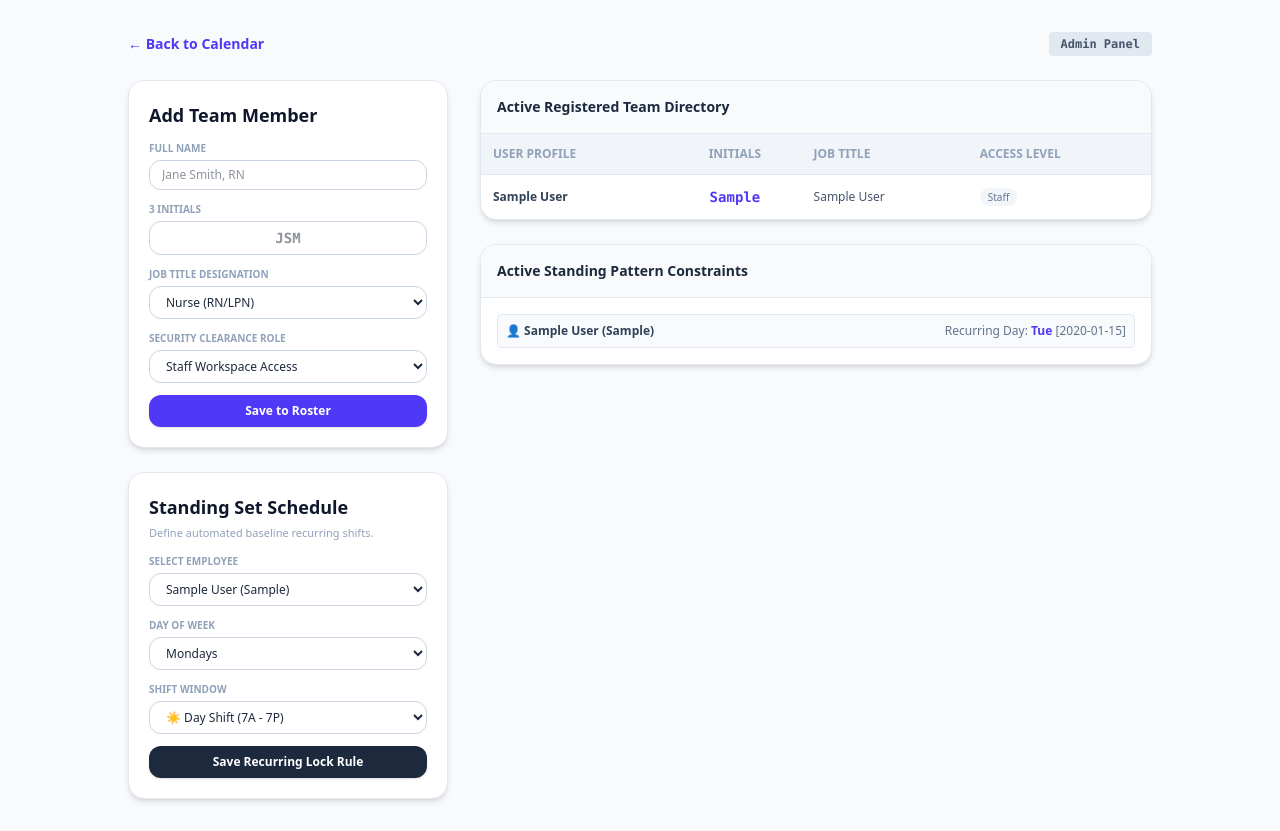
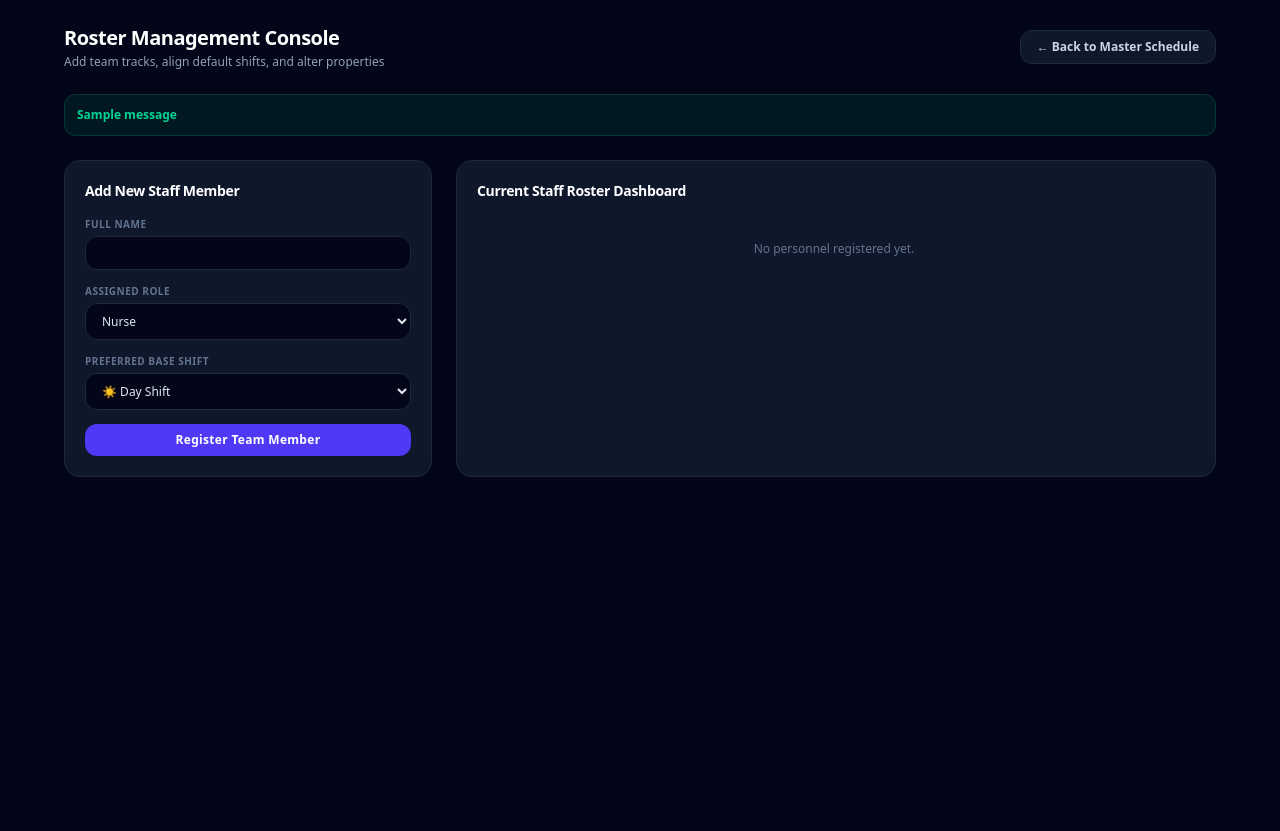
Before and after one commit to kmbarnett24/my-schedule-site, a Flask app: page /admin/register in a window 1280 px wide. After the commit the page ends 477 px from the top, so only its background shows below. Run offline with Flask 3, Linux system fonts and the light colour scheme; the visitor is signed in with stand-in values (Sample User, id 1); tables that the repository leaves empty hold one stand-in row (values such as "Sample post"); one stand-in notice (Sample message) is shown.

Commit message:
Add files via upload

```diff
--- a/app.py
+++ b/app.py
@@ -17,13 +17,11 @@
 app.config['SQLALCHEMY_TRACK_MODIFICATIONS'] = False
 db = SQLAlchemy(app)
 
-# Database Structures
 class User(db.Model):
     id = db.Column(db.Integer, primary_key=True)
-    name = db.Column(db.String(100), nullable=False)
-    initials = db.Column(db.String(3), unique=True, nullable=False)
+    name = db.Column(db.String(100), unique=True, nullable=False)
     role = db.Column(db.String(20), default='Staff')        # Staff or Manager
-    title = db.Column(db.String(30), default='Nurse')       # Nurse, Unit Clerk, Nurse Tech
+    title = db.Column(db.String(30), default='Nurse')       # Nurse, Unit Clerk, Nurse Tech, PRN
     preferred_shift = db.Column(db.String(10), default='Day') # Day or Night
     standing_schedules = db.relationship('StandingSchedule', backref='user', cascade="all, delete-orphan")
 
@@ -95,8 +93,8 @@
     daily_metrics = {}
     for d in range(1, 32):
         daily_metrics[d] = {
-            'D_RN': 0, 'D_UC': 0, 'D_NT': 0,
-            'N_RN': 0, 'N_UC': 0, 'N_NT': 0,
+            'D_RN': 0, 'D_UC': 0, 'D_NT': 0, 'D_PRN': 0,
+            'N_RN': 0, 'N_UC': 0, 'N_NT': 0, 'N_PRN': 0,
             'is_weekend': False
         }
 
@@ -111,6 +109,7 @@
             if claim.user.title == 'Nurse': daily_metrics[day_num][prefix + 'RN'] += 1
             elif claim.user.title == 'Unit Clerk': daily_metrics[day_num][prefix + 'UC'] += 1
             elif claim.user.title == 'Nurse Tech': daily_metrics[day_num][prefix + 'NT'] += 1
+            elif claim.user.title == 'PRN': daily_metrics[day_num][prefix + 'PRN'] += 1
 
     status_record = MonthStatus.query.filter_by(month_key=month_key).first()
     is_finalized = status_record.is_finalized if status_record else False
@@ -130,19 +129,22 @@
 @app.route('/login', methods=['GET', 'POST'])
 def login():
     if request.method == 'POST':
-        # Check for manager log in via initials entry field
-        manager_initials = request.form.get('manager_initials')
-        if manager_initials:
-            user = User.query.filter_by(initials=manager_initials.strip().upper(), role='Manager').first()
-            if user:
-                session['user_id'] = user.id
-                session['user_name'] = user.name
-                session['user_role'] = user.role
+        manager_code = request.form.get('manager_code')
+        if manager_code:
+            if manager_code.strip() == "9350":
+                # Ensure the default system manager is present in the database session dynamically
+                manager = User.query.filter_by(role='Manager').first()
+                if not manager:
+                    manager = User(name="System Manager", role="Manager", title="Manager", preferred_shift="Day")
+                    db.session.add(manager)
+                    db.session.commit()
+                session['user_id'] = manager.id
+                session['user_name'] = manager.name
+                session['user_role'] = manager.role
                 return redirect(url_for('index'))
-            flash('Invalid Manager Credentials.', 'error')
+            flash('Invalid Manager Code.', 'error')
             return redirect(url_for('login'))
 
-        # Standard staff dropdown profile selection
         user_id = request.form.get('user_id')
         user = User.query.get(user_id)
         if user and user.role == 'Staff':
@@ -256,12 +258,12 @@
     output = io.StringIO()
     writer = csv.writer(output)
 
-    writer.writerow(['Employee_ID_Initials', 'Shift_Date', 'Hours_Worked', 'Shift_Type_Code', 'Job_Title'])
+    writer.writerow(['Employee_Name', 'Shift_Date', 'Hours_Worked', 'Shift_Type_Code', 'Job_Title'])
     for s in shifts:
         for c in s.claims:
             if c.status == 'Approved':
                 shift_code = "DAY" if "7 AM" in s.time_slot else "NIGHT"
-                writer.writerow([c.user.initials, s.date, 12.0, shift_code, c.user.title])
+                writer.writerow([c.user.name, s.date, 12.0, shift_code, c.user.title])
 
     response = Response(output.getvalue(), mimetype="text/csv")
     response.headers["Content-Disposition"] = f"attachment; filename=Paycor_Export_{month_key}.csv"
@@ -275,13 +277,13 @@
 
         if action == 'register':
             full_name = request.form.get('name').strip()
-            initials = request.form.get('initials').strip().upper()
             role = request.form.get('role')
             title = request.form.get('title', 'Nurse')
             preferred_shift = request.form.get('preferred_shift', 'Day')
-            if len(initials) == 3 and not User.query.filter_by(initials=initials).first():
-                db.session.add(User(name=full_name, initials=initials, role=role, title=title, preferred_shift=preferred_shift))
+            if full_name and not User.query.filter_by(name=full_name).first():
+                db.session.add(User(name=full_name, role=role, title=title, preferred_shift=preferred_shift))
                 db.session.commit()
+                flash('Team member registered successfully!', 'success')
 
         elif action == 'set_standing':
             user_id = request.form.get('user_id')
@@ -293,9 +295,22 @@
                 db.session.commit()
                 flash('Standing schedule rule added successfully!', 'success')
 
-    all_users = User.query.order_by(User.role.desc(), User.name).all()
+    all_users = User.query.filter_by(role='Staff').order_by(User.name).all()
     standing_schedules = StandingSchedule.query.all()
     return render_template('register.html', users=all_users, standing_schedules=standing_schedules)
+
+@app.route('/admin/edit-staff/<int:user_id>', methods=['POST'])
+def edit_staff(user_id):
+    if session.get('user_role') != 'Manager': return redirect(url_for('index'))
+    user = User.query.get_or_404(user_id)
+
+    user.name = request.form.get('name').strip()
+    user.title = request.form.get('title')
+    user.preferred_shift = request.form.get('preferred_shift')
+
+    db.session.commit()
+    flash(f"Profile updated for {user.name}", "success")
+    return redirect(url_for('register_staff'))
 
 @app.route('/manager/apply-standing/<month_key>')
 def apply_standing(month_key):
@@ -326,8 +341,8 @@
 @app.route('/seed-database-xyz')
 def seed():
     db.create_all()
-    if not User.query.filter_by(initials="ADM").first():
-        db.session.add(User(name="Head Administrator", initials="ADM", role="Manager", title="Nurse", preferred_shift="Day"))
+    if not User.query.filter_by(role="Manager").first():
+        db.session.add(User(name="System Manager", role="Manager", title="Manager", preferred_shift="Day"))
     year = datetime.today().year
     for m in range(1, 13):
         num_days = calendar.monthrange(year, m)[1]
--- a/templates/register.html
+++ b/templates/register.html
@@ -3,140 +3,98 @@
 <head>
     <meta charset="UTF-8">
     <meta name="viewport" content="width=device-width, initial-scale=1.0">
-    <title>Roster & Standing Patterns Management</title>
+    <title>Roster Management Console</title>
     <script src="https://cdn.jsdelivr.net/npm/@tailwindcss/browser@4"></script>
 </head>
-<body class="bg-slate-50 text-slate-800 p-4 sm:p-8 min-h-screen">
-    <div class="max-w-5xl mx-auto">
-
-        <div class="flex justify-between items-center mb-6">
-            <a href="/" class="text-indigo-600 font-bold hover:underline text-sm">← Back to Calendar</a>
-            <span class="text-xs bg-slate-200 text-slate-600 px-3 py-1 font-mono rounded font-bold">Admin Panel</span>
+<body class="bg-slate-950 text-slate-100 min-h-screen p-6">
+    <div class="max-w-6xl mx-auto space-y-6">
+        <div class="flex items-center justify-between">
+            <div>
+                <h1 class="text-xl font-black text-white tracking-tight">Roster Management Console</h1>
+                <p class="text-xs text-slate-400 mt-0.5">Add team tracks, align default shifts, and alter properties</p>
+            </div>
+            <a href="/" class="text-xs font-bold bg-slate-900 hover:bg-slate-800 text-slate-300 px-4 py-2 rounded-xl transition border border-slate-800">← Back to Master Schedule</a>
         </div>
 
-        <div class="grid grid-cols-1 md:grid-cols-3 gap-8">
-            <div class="space-y-6">
-                <!-- Registration Workspace Widget Box -->
-                <div class="bg-white p-5 rounded-2xl shadow-md border border-slate-200">
-                    <h2 class="text-lg font-black text-slate-900 mb-3">Add Team Member</h2>
-                    <form action="/admin/register" method="POST" class="space-y-3">
+        {% with messages = get_flashed_messages() %}
+          {% if messages %}
+            {% for msg in messages %}
+              <div class="p-3 text-xs font-bold rounded-xl bg-emerald-500/10 border border-emerald-500/20 text-emerald-400">{{ msg }}</div>
+            {% endfor %}
+          {% endif %}
+        {% endwith %}
+
+        <div class="grid grid-cols-1 lg:grid-cols-3 gap-6">
+            <!-- Form Card -->
+            <div class="bg-slate-900 border border-slate-800 p-5 rounded-2xl space-y-4">
+                <h2 class="text-sm font-black text-white tracking-tight">Add New Staff Member</h2>
+                <form action="/admin/register" method="POST" class="space-y-3.5">
                     <input type="hidden" name="action" value="register">
+                    <input type="hidden" name="role" value="Staff">
+
                     <div>
-                            <label class="block text-[10px] font-bold text-slate-400 uppercase mb-1">Full Name</label>
-                            <input type="text" name="name" required placeholder="Jane Smith, RN" class="w-full px-3 py-1.5 rounded-xl border border-slate-300 text-xs outline-none">
+                        <label class="block text-[10px] uppercase font-black text-slate-500 tracking-wider mb-1">Full Name</label>
+                        <input type="text" name="name" required class="w-full bg-slate-950 border border-slate-800 text-slate-200 rounded-xl px-3 py-2 text-xs outline-none focus:border-indigo-500 transition">
                     </div>
+
                     <div>
-                            <label class="block text-[10px] font-bold text-slate-400 uppercase mb-1">3 Initials</label>
-                            <input type="text" name="initials" required maxlength="3" placeholder="JSM" style="text-transform: uppercase;" class="w-full px-3 py-1.5 font-mono text-center font-bold rounded-xl border border-slate-300 text-sm uppercase outline-none">
-                        </div>
-                        <div>
-                            <label class="block text-[10px] font-bold text-slate-400 uppercase mb-1">Job Title Designation</label>
-                            <select name="title" class="w-full px-3 py-1.5 rounded-xl border border-slate-300 text-xs bg-white outline-none">
-                                <option value="Nurse">Nurse (RN/LPN)</option>
+                        <label class="block text-[10px] uppercase font-black text-slate-500 tracking-wider mb-1">Assigned Role</label>
+                        <select name="title" class="w-full bg-slate-950 border border-slate-800 text-slate-200 rounded-xl px-3 py-2 text-xs outline-none focus:border-indigo-500 transition">
+                            <option value="Nurse">Nurse</option>
                             <option value="Unit Clerk">Unit Clerk</option>
-                                <option value="Nurse Tech">Nurse Tech (CNA/PCT)</option>
+                            <option value="Nurse Tech">Nurse Tech</option>
+                            <option value="PRN">PRN</option>
                         </select>
                     </div>
+
                     <div>
-                            <label class="block text-[10px] font-bold text-slate-400 uppercase mb-1">Security Clearance Role</label>
-                            <select name="role" class="w-full px-3 py-1.5 rounded-xl border border-slate-300 text-xs bg-white outline-none">
-                                <option value="Staff">Staff Workspace Access</option>
-                                <option value="Manager">Manager Full Administrative Access</option>
+                        <label class="block text-[10px] uppercase font-black text-slate-500 tracking-wider mb-1">Preferred Base Shift</label>
+                        <select name="preferred_shift" class="w-full bg-slate-950 border border-slate-800 text-slate-200 rounded-xl px-3 py-2 text-xs outline-none focus:border-indigo-500 transition">
+                            <option value="Day">☀️ Day Shift</option>
+                            <option value="Night">🌙 Night Shift</option>
                         </select>
                     </div>
-                        <button type="submit" class="w-full bg-indigo-600 hover:bg-indigo-700 text-white font-bold py-2 rounded-xl transition text-xs shadow-sm">Save to Roster</button>
+
+                    <button type="submit" class="w-full bg-indigo-600 hover:bg-indigo-500 text-white font-bold py-2 rounded-xl transition text-xs tracking-wide">Register Team Member</button>
                 </form>
             </div>
 
-                <!-- Standing Sets Generator Workspace Widget Box -->
-                <div class="bg-white p-5 rounded-2xl shadow-md border border-slate-200">
-                    <h2 class="text-lg font-black text-slate-900 mb-1">Standing Set Schedule</h2>
-                    <p class="text-[11px] text-slate-400 mb-3 font-medium">Define automated baseline recurring shifts.</p>
-                    <form action="/admin/register" method="POST" class="space-y-3">
-                        <input type="hidden" name="action" value="set_standing">
-                        <div>
-                            <label class="block text-[10px] font-bold text-slate-400 uppercase mb-1">Select Employee</label>
-                            <select name="user_id" required class="w-full px-3 py-1.5 rounded-xl border border-slate-300 text-xs bg-white outline-none">
-                                {% for user in users %}{% if user.role != 'Manager' %}
-                                <option value="{{ user.id }}">{{ user.name }} ({{ user.initials }})</option>
-                                {% endif %}{% endfor %}
+            <!-- Directory Grid & Inline Editing Forms -->
+            <div class="lg:col-span-2 bg-slate-900 border border-slate-800 p-5 rounded-2xl">
+                <h2 class="text-sm font-black text-white tracking-tight mb-4">Current Staff Roster Dashboard</h2>
+                <div class="space-y-3 overflow-y-auto max-h-[500px] pr-1">
+                    {% for u in users %}
+                    <form action="/admin/edit-staff/{{ u.id }}" method="POST" class="bg-slate-950 border border-slate-800 p-3 rounded-xl flex flex-wrap md:flex-nowrap items-center gap-3">
+                        <div class="flex-1 min-w-[150px]">
+                            <label class="block text-[8px] uppercase font-black text-slate-600 mb-0.5">Name</label>
+                            <input type="text" name="name" value="{{ u.name }}" required class="w-full bg-slate-900 border border-slate-800 text-slate-200 rounded-lg px-2 py-1 text-xs outline-none focus:border-purple-500 transition">
+                        </div>
+                        <div class="w-32">
+                            <label class="block text-[8px] uppercase font-black text-slate-600 mb-0.5">Assigned Track</label>
+                            <select name="title" class="w-full bg-slate-900 border border-slate-800 text-slate-200 rounded-lg px-2 py-1 text-xs outline-none focus:border-purple-500 transition">
+                                <option value="Nurse" {% if u.title == 'Nurse' %}selected{% endif %}>Nurse</option>
+                                <option value="Unit Clerk" {% if u.title == 'Unit Clerk' %}selected{% endif %}>Unit Clerk</option>
+                                <option value="Nurse Tech" {% if u.title == 'Nurse Tech' %}selected{% endif %}>Nurse Tech</option>
+                                <option value="PRN" {% if u.title == 'PRN' %}selected{% endif %}>PRN</option>
                             </select>
                         </div>
-                        <div>
-                            <label class="block text-[10px] font-bold text-slate-400 uppercase mb-1">Day of Week</label>
-                            <select name="day_of_week" class="w-full px-3 py-1.5 rounded-xl border border-slate-300 text-xs bg-white outline-none">
-                                <option value="0">Mondays</option><option value="1">Tuesdays</option>
-                                <option value="2">Wednesdays</option><option value="3">Thursdays</option>
-                                <option value="4">Fridays</option><option value="5">Saturdays</option>
-                                <option value="6">Sundays</option>
+                        <div class="w-28">
+                            <label class="block text-[8px] uppercase font-black text-slate-600 mb-0.5">Base Shift</label>
+                            <select name="preferred_shift" class="w-full bg-slate-900 border border-slate-800 text-slate-200 rounded-lg px-2 py-1 text-xs outline-none focus:border-purple-500 transition">
+                                <option value="Day" {% if u.preferred_shift == 'Day' %}selected{% endif %}>☀️ Day</option>
+                                <option value="Night" {% if u.preferred_shift == 'Night' %}selected{% endif %}>🌙 Night</option>
                             </select>
                         </div>
-                        <div>
-                            <label class="block text-[10px] font-bold text-slate-400 uppercase mb-1">Shift Window</label>
-                            <select name="time_slot" class="w-full px-3 py-1.5 rounded-xl border border-slate-300 text-xs bg-white outline-none">
-                                <option value="7 AM - 7 PM">☀️ Day Shift (7A - 7P)</option>
-                                <option value="7 PM - 7 AM">🌙 Night Shift (7P - 7A)</option>
-                            </select>
+                        <div class="self-end pt-2 md:pt-0">
+                            <button type="submit" class="bg-purple-600 hover:bg-purple-500 text-white font-bold px-3 py-1 rounded-lg text-[11px] transition">Update</button>
                         </div>
-                        <button type="submit" class="w-full bg-slate-800 hover:bg-slate-900 text-white font-bold py-2 rounded-xl transition text-xs shadow-sm">Save Recurring Lock Rule</button>
                     </form>
-                </div>
-            </div>
-
-            <!-- Directory Datatable Container Panels Grid Block -->
-            <div class="md:col-span-2 space-y-6">
-                <div class="bg-white rounded-2xl shadow-md border border-slate-200 overflow-hidden">
-                    <div class="p-4 bg-slate-50 border-b border-slate-200"><h3 class="font-black text-slate-800 text-sm">Active Registered Team Directory</h3></div>
-                    <table class="w-full text-left text-xs">
-                        <thead>
-                            <tr class="bg-slate-100 text-slate-400 uppercase font-bold border-b border-slate-200">
-                                <th class="p-3">User Profile</th>
-                                <th class="p-3 text-center">Initials</th>
-                                <th class="p-3">Job Title</th>
-                                <th class="p-3">Access Level</th>
-                            </tr>
-                        </thead>
-                        <tbody class="divide-y divide-slate-100">
-                            {% for user in users %}
-                            <tr>
-                                <td class="p-3 font-semibold text-slate-700">{{ user.name }}</td>
-                                <td class="p-3 text-center font-mono font-bold text-indigo-600 text-sm">{{ user.initials }}</td>
-                                <td class="p-3 font-medium text-slate-600">{{ user.title }}</td>
-                                <td class="p-3">
-                                    {% if user.role == 'Manager' %}
-                                        <span class="px-2 py-0.5 text-[10px] font-bold bg-purple-50 text-purple-700 border border-purple-100 rounded-full">Manager</span>
                     {% else %}
-                                        <span class="px-2 py-0.5 text-[10px] bg-slate-100 text-slate-500 rounded-full">Staff</span>
-                                    {% endif %}
-                                </td>
-                            </tr>
-                            {% endfor %}
-                        </tbody>
-                    </table>
-                </div>
-
-                <div class="bg-white rounded-2xl shadow-md border border-slate-200 overflow-hidden">
-                    <div class="p-4 bg-slate-50 border-b border-slate-200"><h3 class="font-black text-slate-800 text-sm">Active Standing Pattern Constraints</h3></div>
-                    <div class="p-4 max-h-60 overflow-y-auto text-xs space-y-1">
-                        {% for rule in standing_schedules %}
-                        <div class="p-2 bg-slate-50 rounded border border-slate-200 flex justify-between items-center">
-                            <span class="font-bold text-slate-700">👤 {{ rule.user.name }} ({{ rule.user.initials }})</span>
-                            <span class="text-slate-500">
-                                Recurring Day:
-                                <span class="font-bold text-indigo-600">
-                                    {% if rule.day_of_week == 0 %}Mon{% elif rule.day_of_week == 1 %}Tue{% elif rule.day_of_week == 2 %}Wed{% elif rule.day_of_week == 3 %}Thu{% elif rule.day_of_week == 4 %}Fri{% elif rule.day_of_week == 5 %}Sat{% else %}Sun{% endif %}
-                                </span>
-                                [{{ rule.time_slot }}]
-                            </span>
-                        </div>
-                        {% else %}
-                        <p class="text-slate-400 font-medium italic text-center py-4">No structural standing patterns defined yet.</p>
+                    <p class="text-xs text-slate-500 text-center py-6">No personnel registered yet.</p>
                     {% endfor %}
                 </div>
             </div>
         </div>
-
-        </div>
     </div>
 </body>
 </html>
```
Also changed, not shown: templates/login.html (+5 -5 lines). Lines whose indentation alone changed are shown as unchanged.
